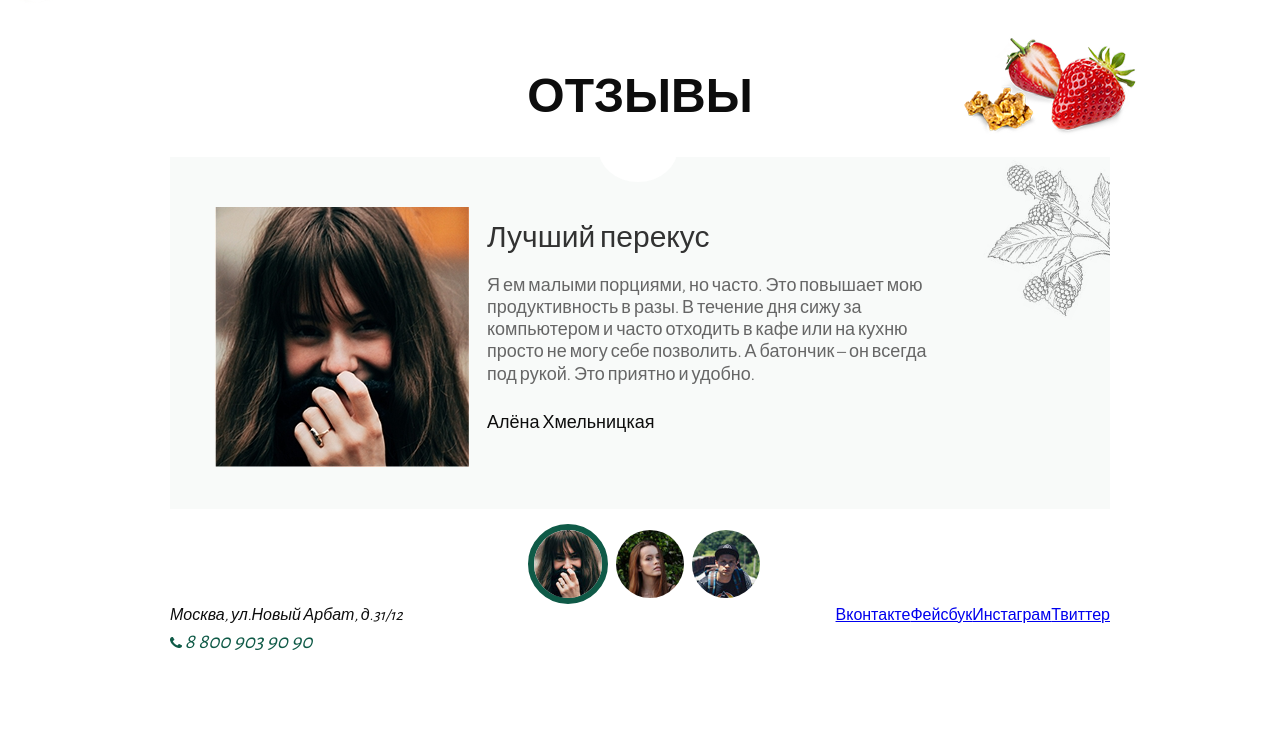
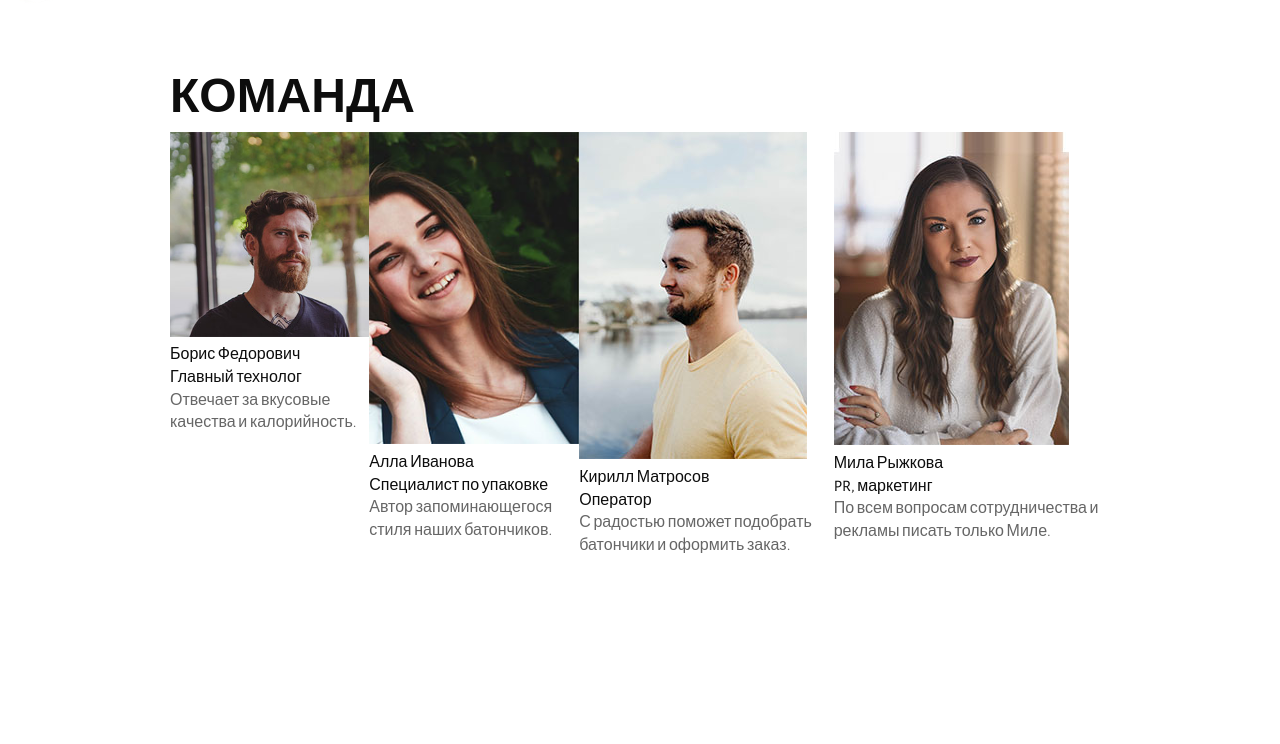
Before and after one commit to denis-gorodetsky/chocco, a website: page index.html in a window 1280 px wide. Shown: the part 1636-2380 px from the top of the page. Before the commit the page ends 2292 px from the top, so only its background shows below. Drawn offline with nearby package versions, Linux system fonts and the light colour scheme; files that its build step writes are made by us from their sources; files whose address does not match are found by name.

Commit message:
team section html done

```diff
--- a/index.html
+++ b/index.html
@@ -124,6 +124,54 @@
       </div>
     </section>
 
+    <section class="section team">
+      <div class="team__container container">
+        <h2 class="team__title title">Команда</h2>
+        <ul class="team__list accordeon">
+          <li class="accordeon__item">
+            <div class="accordeon__img">
+              <img src="/img/jpeg/team-boris.jpg" alt="Член команды" class="accordeon__pic">
+            </div>
+            <div class="accordeon__text">
+              <div class="accordeon__name">Борис Федорович</div>
+              <div class="accordeon__job">Главный технолог</div>
+              <p class="accordeon__desc">Отвечает за вкусовые качества  и калорийность.</p>
+            </div>
+          </li>
+          <li class="accordeon__item">
+            <div class="accordeon__img">
+              <img src="/img/jpeg/team-alla.jpg" alt="Член команды" class="accordeon__pic">
+            </div>
+            <div class="accordeon__text">
+              <div class="accordeon__name">Алла Иванова</div>
+              <div class="accordeon__job">Специалист по упаковке</div>
+              <p class="accordeon__desc">Автор запоминающегося стиля  наших батончиков.</p>
+            </div>
+          </li>
+          <li class="accordeon__item">
+            <div class="accordeon__img">
+              <img src="/img/jpeg/team-kirill.jpg" alt="Член команды" class="accordeon__pic">
+            </div>
+            <div class="accordeon__text">
+              <div class="accordeon__name">Кирилл Матросов</div>
+              <div class="accordeon__job">Оператор</div>
+              <p class="accordeon__desc">С радостью поможет подобрать батончики и оформить заказ.</p>
+            </div>
+          </li>
+          <li class="accordeon__item">
+            <div class="accordeon__img">
+              <img src="/img/jpeg/team-mila.jpg" alt="Член команды" class="accordeon__pic">
+            </div>
+            <div class="accordeon__text">
+              <div class="accordeon__name">Мила Рыжкова</div>
+              <div class="accordeon__job">PR, маркетинг</div>
+              <p class="accordeon__desc">По всем вопросам сотрудничества  и рекламы писать только Миле.</p>
+            </div>
+          </li>
+        </ul>
+      </div>
+    </section>
+
     <section class="reviews">
       <div class="container reviews__container">
         <h2 class="reviews__title title">Отзывы</h2>
--- /dev/null
+++ b/scss/blocks/accordeon.scss
@@ -0,0 +1,3 @@
+.accordeon {
+  display: flex;
+}
--- /dev/null
+++ b/scss/blocks/team.scss
@@ -0,0 +1,3 @@
+.team {
+  // display: flex;
+}
--- a/scss/main.scss
+++ b/scss/main.scss
@@ -24,3 +24,5 @@
 @import "blocks/reviews";
 @import "blocks/article";
 @import "blocks/carousel";
+@import "blocks/team";
+@import "blocks/accordeon";
```
Also changed, not shown: build/css/main.css, build/index.html.
